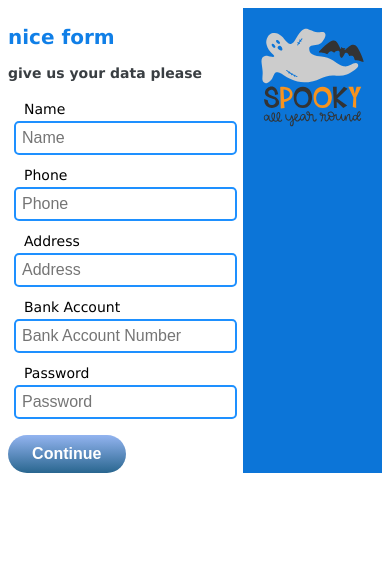
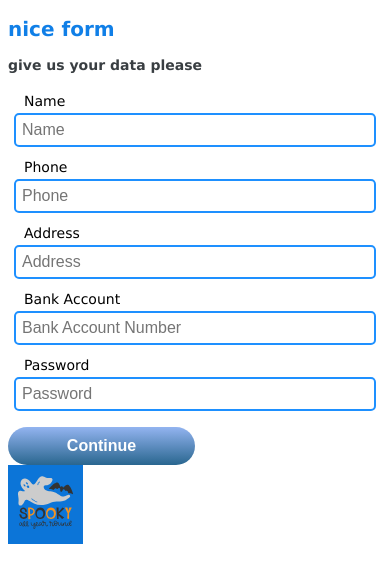
Before and after one commit to NiWeiNi/Melbourne-Code-Mentoring, a website: page index.html in a window 390 px wide. Drawn offline with Linux system fonts and the light colour scheme.

Commit message:
feat: add media queries

```diff
--- a/index.html
+++ b/index.html
@@ -8,6 +8,7 @@
     <link rel="stylesheet" href="css/styles.css">
 </head>
 <body>
+    <div class="form-container">
         <section class="first-section">
             <h2 class="form-title">
                 nice form
@@ -52,5 +53,6 @@
         <section class="second-section">
             <img class="form-img" src="img/Spooky_all_year_round_7752.svg" alt="ghost creeping">
         </section>
+    </div>
 </body>
 </html>
--- a/sass/styles.scss
+++ b/sass/styles.scss
@@ -10,6 +10,11 @@ box-sizing: inherit;
 }
 
 body {
+
+}
+
+.form-container {
+    background-color: rgb(14, 129, 182);
     display: flex;
 }
 
@@ -18,8 +23,13 @@ body {
     flex-direction: column;
 }
 
+.first-section {
+    background: white;
+}
+
 .second-section {
     background: rgb(12, 117, 216);
+    width: 20%;
 }
 
 .form-title {
@@ -63,10 +73,16 @@ input {
     width: 50%;
 }
 
-.second-section {
-    width: 50%;
-}
-
 .form-img {
     width: auto;
 }
+
+
+/* Media queries */
+
+@media screen and (max-width: 420px) {
+    .form-container {
+        background-color: rgb(14, 129, 182);
+        display: inline;
+    }
+}
```
Also changed, not shown: css/styles.css. Lines whose indentation alone changed are shown as unchanged.
